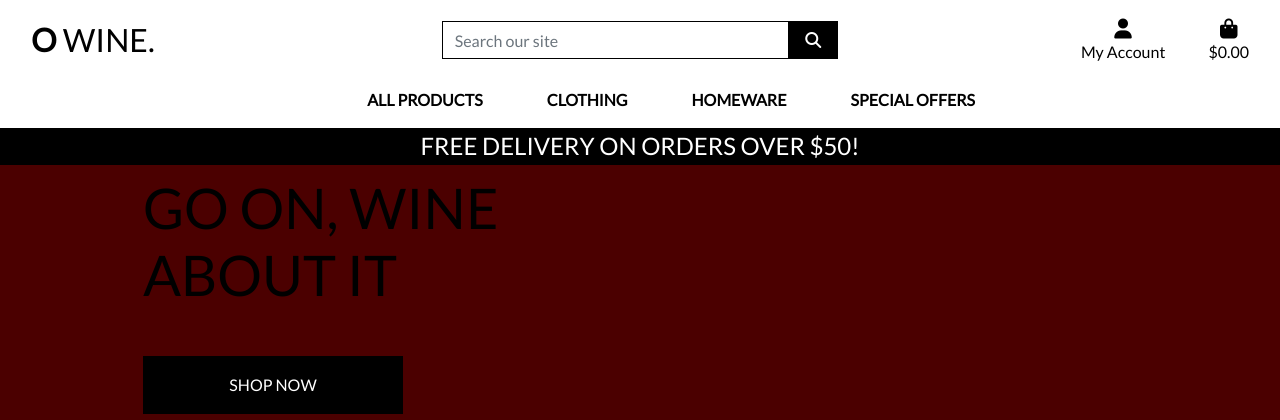
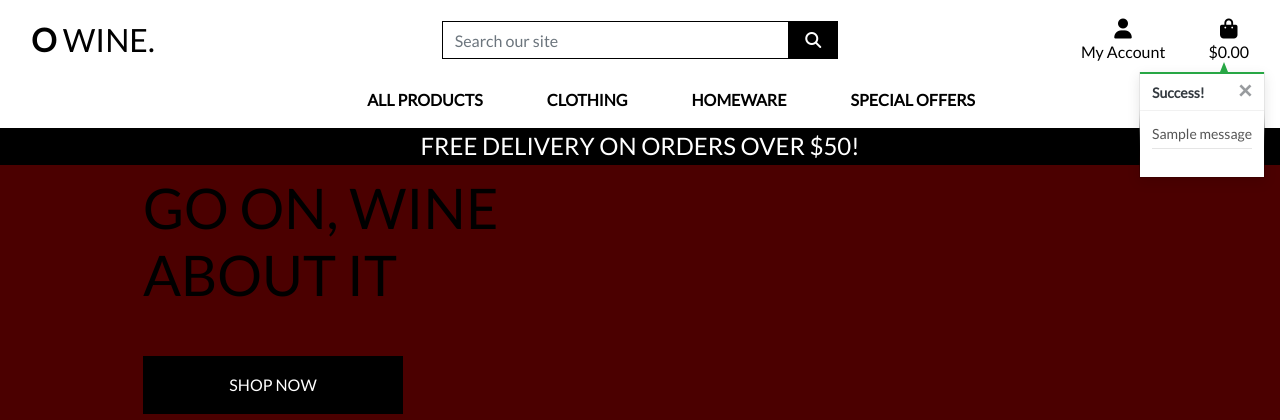
Before and after one commit to owebster/ms4-oWine, a Django app: page / in a window 1280 px wide. Shown: the top 420 px of the page. Run offline with Django 3.2, Linux system fonts and the light colour scheme; tables that the repository leaves empty hold one stand-in row (values such as "Sample post"); one stand-in notice (Sample message) is shown; some libraries are stand-ins or nearby versions.

Commit message:
add preview to bag added

```diff
--- a/static/css/base.css
+++ b/static/css/base.css
@@ -120,6 +120,57 @@ a.category-badge > span.badge:hover {
     height: 2px;
 }
 
+/* from CSS-tricks.com: https://css-tricks.com/snippets/css/css-triangle/ */
+.arrow-up {
+    width: 0;
+    height: 0;
+    border-left: 4px solid transparent;
+    border-right: 4px solid transparent;
+    border-bottom: 10px solid black;
+    position: absolute;
+    top: -10px;
+    right: 36px;
+}
+
+/* Convenience classes - colors copied from Bootstrap */
+.arrow-primary {
+    border-bottom-color: #007bff !important;
+}
+
+.arrow-secondary {
+    border-bottom-color: #6c757d !important;
+}
+
+.arrow-success {
+    border-bottom-color: #28a745 !important;
+}
+
+.arrow-danger {
+    border-bottom-color: #dc3545 !important;
+}
+
+.arrow-warning {
+    border-bottom-color: #ffc107 !important;
+}
+
+.arrow-info {
+    border-bottom-color: #17a2b8 !important;
+}
+
+.arrow-light {
+    border-bottom-color: #f8f9fa !important;
+}
+
+.arrow-dark {
+    border-bottom-color: #343a40 !important;
+}
+
+.bag-notification-wrapper {
+    height: 100px;
+    overflow-x: hidden;
+    overflow-y: auto;
+}
+
 /* -------------------------------- Media Queries */
 
 /* Slightly larger container on xl screens */
--- a/templates/includes/toasts/toast_success.html
+++ b/templates/includes/toasts/toast_success.html
@@ -1,13 +1,54 @@
-<div class="toast custom-toast rounded-0 border-top-0">
+<div class="toast custom-toast rounded-0 border-top-0" data-autohide="false">
     <div class="arrow-up arrow-success"></div>
     <div class="w-100 toast-capper bg-success"></div>
     <div class="toast-header bg-white text-dark">
         <strong class="mr-auto">Success!</strong>
-        <button type="button" class="m1-2 mb-1 close text-dark" data-dismiss="toast" aria-label="Close">
+        <button type="button" class="ml-2 mb-1 close text-dark" data-dismiss="toast" aria-label="Close">
             <span aria-hidden="true">&times;</span>
         </button>
     </div>
     <div class="toast-body bg-white">
-        {{ message }}
+        <div class="row">
+            <div class="col">
+                {{ message }}
+                <hr class="mt-1 mb-3">
+            </div>
+        </div>
+        {% if grand_total %}
+            <p class="logo-font bg-white text-black py-1">Your Bag ({{ product_count }})</p>
+            <div class="bag-notification-wrapper">
+                {% for item in bag_items %}
+                    <div class="row">
+                        <div class="col-3 my-1">
+                            <img class="w-100" src="{{ item.product.image.url }}">
+                        </div>
+                        <div class="col-9">
+                            <p class="my-0"><strong>{{ item.product.name }}</strong></p>
+                            <p class="my-0 small">Size: {% if item.product.has_sizes %}{{ item.size|upper }}{% else %}N/A{% endif %}</p>
+                            <p class="my-0 small text-muted">Qty: {{ item.quantity }}</p>
+                        </div>
+                    </div>
+                {% endfor %}
+            </div>
+            <div class="row">
+                <div class="col">
+                    <strong><p class="mt-3 mb-1 text-black">
+                        Total{% if free_delivery_delta > 0 %} (Exc. delivery){% endif %}:
+                        <span class="float-right">${{ total|floatformat:2 }}</span>
+                    </p></strong>
+                    {% if free_delivery_delta > 0 %}
+                        <p class="mb-0 p-2 bg-warning shadow-sm text-black text-center">
+                            Spend <strong>${{ free_delivery_delta }}</strong> more to get free next day delivery!
+                        </p>
+                    {% endif %}
+                    <a href="{% url 'view_bag' %}" class="btn btn-black btn-block rounded-0">
+                        <span class="text-uppercase">Go To Secure Checkout</span>
+                        <span class="icon">
+                            <i class="fas fa-lock"></i>
+                        </span>
+                    </a>
+                </div>
+            </div>
+        {% endif %}
     </div>
 </div>
```
